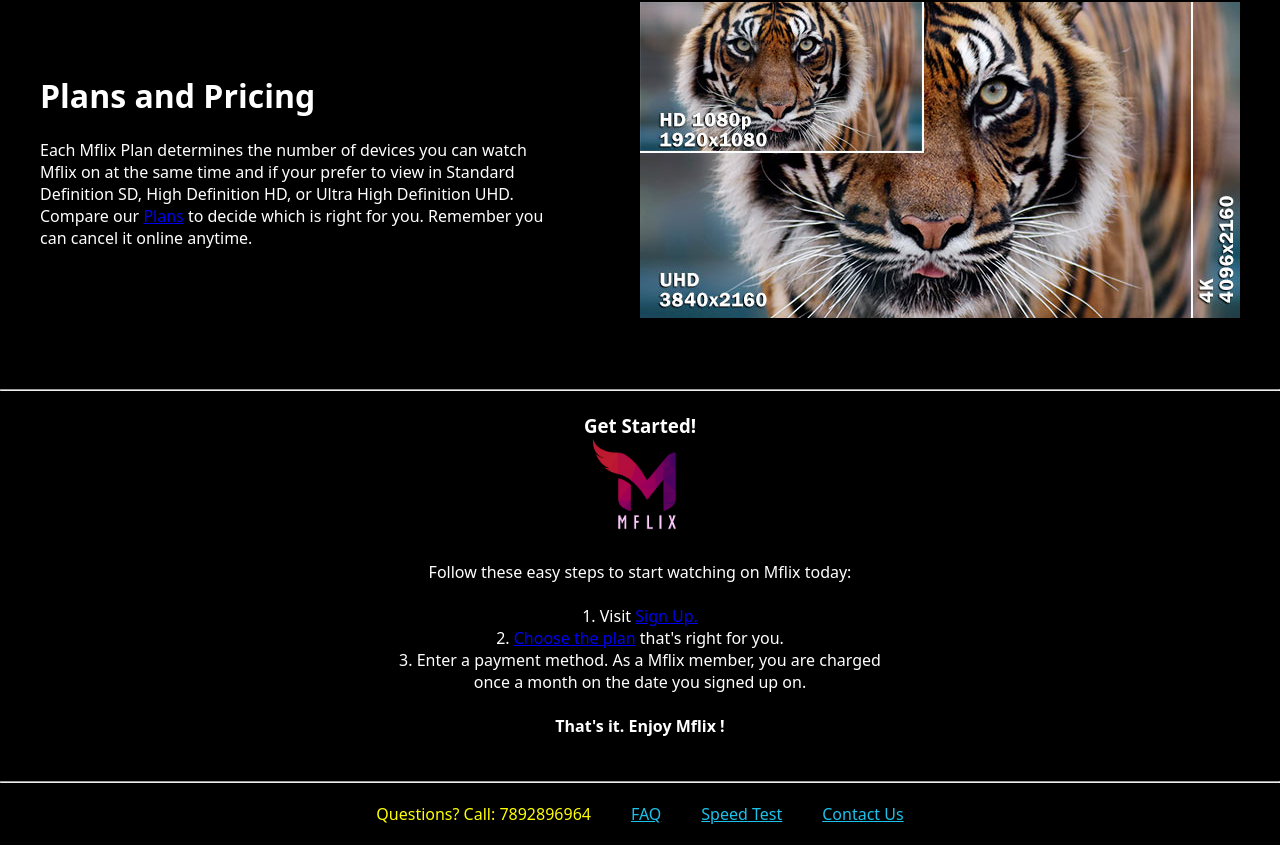
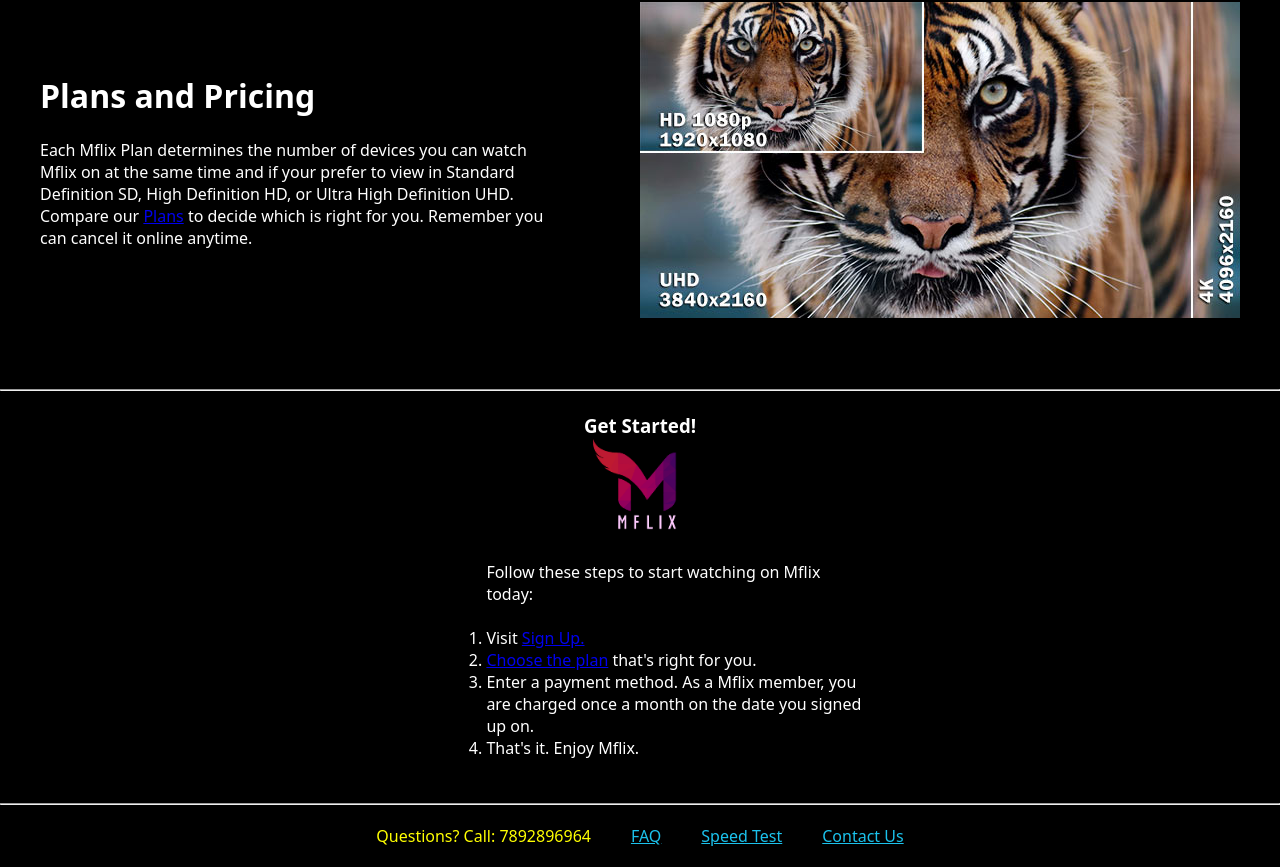
Before and after one commit to nishanthdmello/Netflix-Clone, a React (Create React App) app: page /FAQ in a window 1280 px wide. Shown: the part 1030-1897 px from the top of the page. Before the commit the page ends 1875 px from the top, so only its background shows below. Built offline with nearby package versions, Linux system fonts and the light colour scheme; a web font is replaced by a local one.

Commit message:
Centered Get Started Section

```diff
--- a/src/FAQpage/FAQpage.css
+++ b/src/FAQpage/FAQpage.css
@@ -13,10 +13,20 @@
   background-color: black;
 }
 
+table{
+  background-color: black;
+}
+
 #main p,
+li,
 h1,
 h3 {
   color: white;
+}
+
+#GetStarted {
+  width: 30vw;
+  padding-left: 38vw;
 }
 
 /* .center{
--- a/src/FAQpage/FAQpage.jsx
+++ b/src/FAQpage/FAQpage.jsx
@@ -76,28 +76,68 @@
       <br />
       <hr />
       <br />
+      {/* <center> */}
+        {/* <h3>Get Started!</h3> */}
+        {/* <img src={logo} alt="missing pic" style={{ width: "100px" }} /> */}
+        {/* <br /> */}
+        {/* <br /> */}
+        {/* <p>
+          Follow these easy steps to start watching on Mflix today:
+        </p>
+        <br />
+        <ol>
+          <li>Visit <a href="/signup">Sign Up.</a></li>
+          <li><a href="/plans">Choose the plan</a> that's right for you.</li>
+          <li></li>
+        </ol> */}
         <center>
           <h3>Get Started!</h3>
           <img src={logo} alt="missing pic" style={{ width: "100px" }} />
+        </center>
+        <div id="GetStarted">
           <br />
+          <p>Follow these steps to start watching on Mflix today:</p>
           <br />
-        <p>Follow these easy steps to start watching on Mflix today:</p>
+          <ol>
+            <li>Visit <a href="/signup">Sign Up.</a></li>
+            <li><a href="/plans">Choose the plan</a> that's right for you.</li>
+            <li>
+            Enter a payment method. As a Mflix member, you are charged
+              once a month on the date you signed up on.
+            </li>
+            <li>That's it. Enjoy Mflix.</li>
+          </ol>
+        </div>
+
+        {/* <table>
+          <tr>
+            <th>Follow these easy steps to start watching on Mflix today:</th>
+          </tr>
           <br />
-        <p>
+          <tr>
+            <td>
               1. Visit <a href="/signup">Sign Up.</a>
-        </p>
-        <p>
+            </td>
+          </tr>
+          <tr>
+            <td>
               2. <a href="/plans">Choose the plan</a> that's right for you.
-        </p>
-        <p>
+            </td>
+          </tr>
+          <tr>
+            <td>
               3. Enter a payment method. As a Mflix member, you are charged <br />
               once a month on the date you signed up on.
-        </p>
+            </td>
+          </tr>
           <br />
-        <p>
+          <tr>
+            <td>
               <b>That's it. Enjoy Mflix !</b>
-        </p>
-      </center>
+            </td>
+          </tr>
+        </table> */}
+      {/* </center> */}
       <br />
       <br />
       <hr />
```
Lines whose indentation alone changed are shown as unchanged.
